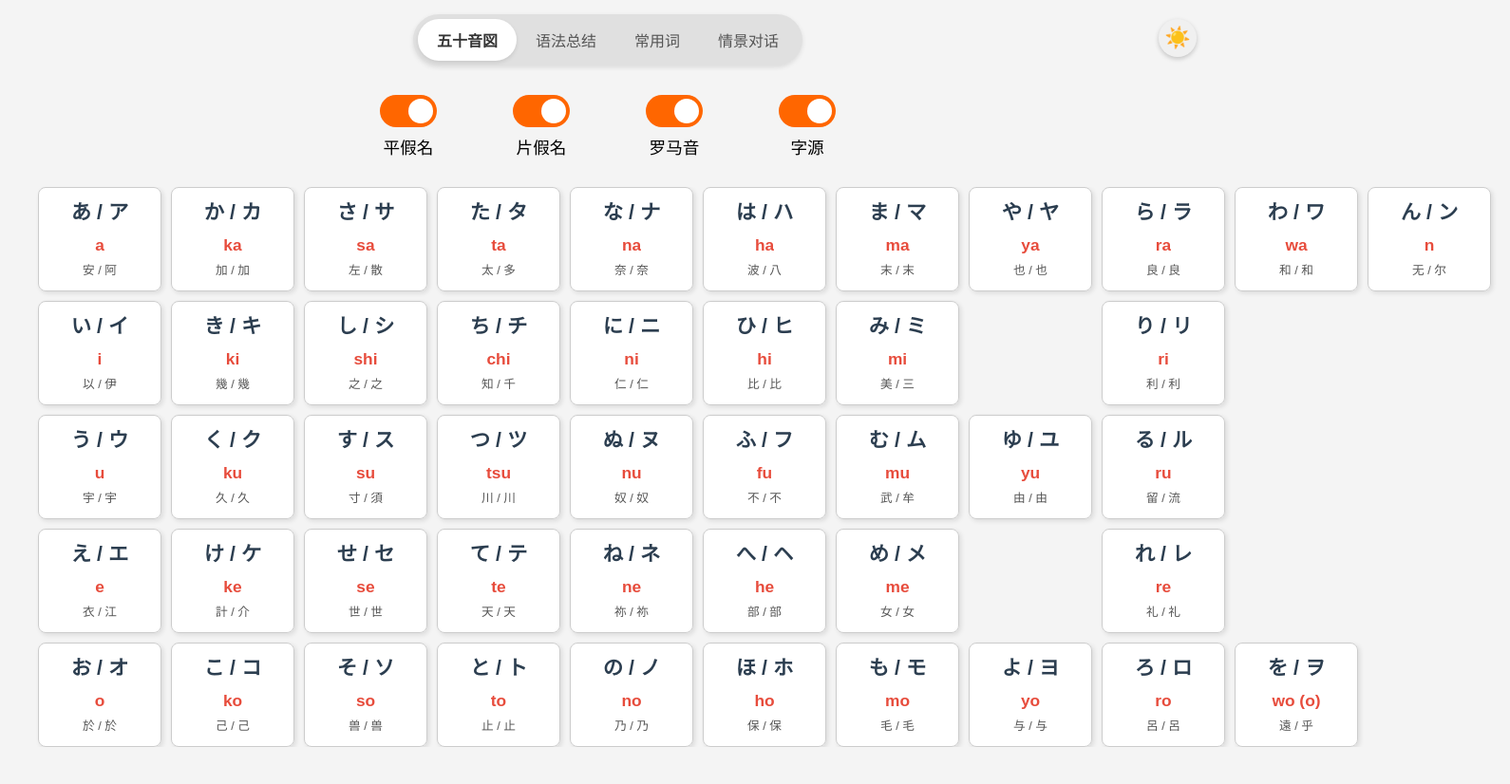
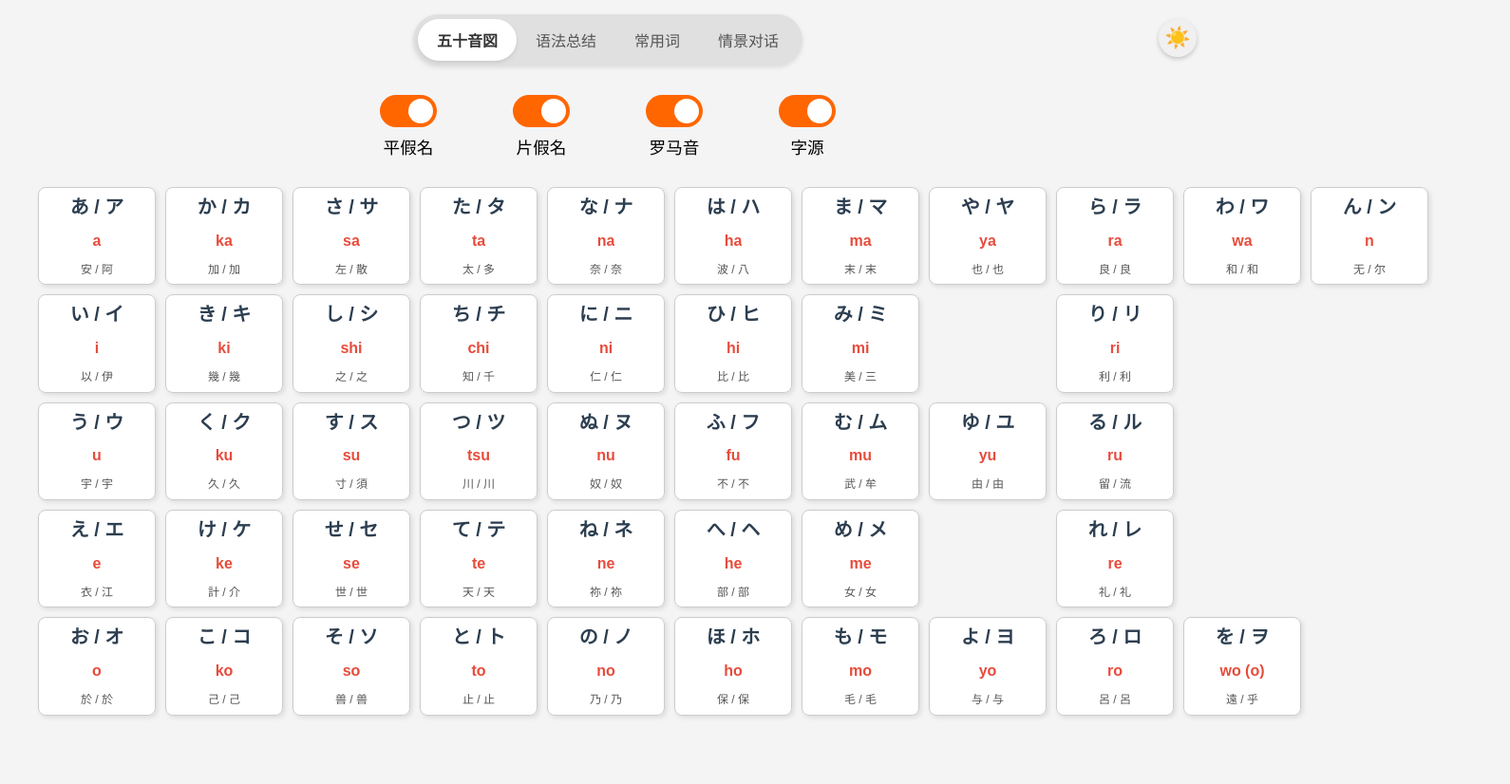
Before and after one commit to Q1CHENL/kana, a plain HTML site: page kana.html in a window 1280 px wide. Shown: the whole page at 95% size, 1590 px wide, since content can reach past the window. Drawn offline with Linux system fonts and the light colour scheme.

Commit message:
Some basic resizing logic.

```diff
--- a/styles.css
+++ b/styles.css
@@ -288,18 +288,22 @@ body.dark-mode .origins {
         gap: 10px;
         max-width: 100%;
         padding: 0 20px;
-        justify-content: center;
-        margin: 0 auto;
+        justify-content: center; /* Center grid items horizontally */
+        margin: 0 auto; /* Keep the grid container centered if possible */
         overflow-x: auto;
         min-width: min-content;
+        /* Ensure container respects padding */
+        box-sizing: border-box;
+        /* Add some padding at the bottom if needed */
+        padding-bottom: 15px;
     }
 
     /* Show placeholders for ya and wa columns */
     .placeholder {
         display: block;
-        width: 120px;
-        height: 100px;
         visibility: hidden;
+        aspect-ratio: 1.2 / 1;
+        width: clamp(80px, min(calc(15vw - 10px), calc(15vh - 10px)), 120px);
     }
 
     /* Keep other existing styles */
@@ -307,23 +311,10 @@ body.dark-mode .origins {
         padding-bottom: 40px;
     }
 
-    .kana-button,
-    .placeholder {
-        width: 120px;
-        height: 100px;
-    }
-
-    .kana-pair {
-        font-size: 1.4em;
-    }
-
-    .romaji {
-        font-size: 1.1em;
-    }
-
-    .origins {
-        font-size: 0.85em;
-    }
+    /* Font sizes removed from here - will be handled by container queries */
+    /* .kana-pair { ... } */
+    /* .romaji { ... } */
+    /* .origins { ... } */
 }
 
 /* Add horizontal scrolling indicators */
@@ -363,13 +354,17 @@ body.dark-mode .origins {
 /* --- Card Flip Styles --- */
 .kana-button {
   box-sizing: border-box;
-  width: 130px;
-  height: 110px;
+  width: clamp(100px, min(calc(18vw - 20px), calc(18vh - 20px)), 130px);
+  aspect-ratio: 1.2 / 1;
   background-color: transparent; /* Button itself is a container */
   border: none; /* Remove default button border */
   padding: 0; /* Remove default button padding */
   perspective: 1000px; /* For 3D flip effect */
   cursor: default; /* Default cursor */
+
+  /* --- Define as Container --- */
+  container-type: inline-size; /* Base scaling on width */
+  container-name: kana-tile; /* Optional name */
 }
 
 .kana-card-inner {
@@ -409,13 +404,17 @@ body.dark-mode .origins {
 .kana-card-front {
   background-color: #ffffff;
   color: black;
+  display: flex;
+  flex-direction: column;
+  justify-content: space-between; /* Better space distribution */
+  padding: 8px 10px; /* Slightly reduce vertical padding */
 }
 
 .kana-card-back {
   background-color: #ffedd5; /* Light blue for back */
   color: #2c3e50;
   transform: rotateY(180deg); /* Position back face */
-  font-size: 1.8em; /* Larger font for Romaji on back */
+  font-size: clamp(1.3em, calc(0.8em + 3vmin), 1.8em);
   font-weight: bold;
   font-family: "Arial", sans-serif;
 }
@@ -423,26 +422,40 @@ body.dark-mode .origins {
 
 /* Content Styles (inside front face) */
 .kana-pair {
-  font-size: 1.6em;
+  /* --- Adjusted font size using Container Query Inline units --- */
+  font-size: clamp(0.8em, 20cqi, 1.5em); /* Reduced max slightly */
   font-weight: bold;
   color: #2c3e50;
-  margin-bottom: 5px;
+  margin-bottom: 2px; /* Reduce bottom margin */
+  line-height: 1.2; /* Tighter line height for kana */
+  flex-shrink: 0; /* Prevent kana pair from shrinking too much */
 }
 
 .romaji {
-  font-size: 1.3em; /* Increased from 1.1em */
-  font-weight: bold; /* Added bold weight */
+  /* --- Adjusted font size using Container Query Inline units --- */
+  font-size: clamp(0.65em, 14cqi, 1.2em); /* Adjusted min, cqi, max */
+  font-weight: bold;
   color: #e74c3c;
-  margin-bottom: 5px;
+  margin: 0; /* Remove vertical margins */
+  padding: 1px 0; /* Reduced padding slightly */
   font-family: "Arial", sans-serif;
-  transition: opacity 0.3s, font-size 0.3s, height 0.3s, margin 0.3s;
+  transition: opacity 0.3s, font-size 0.3s, height 0.3s, margin 0.3s, padding 0.3s;
   opacity: 1;
   height: auto;
   overflow: hidden;
+  flex-shrink: 0; /* Romaji usually shouldn't shrink much either */
 }
+
 .origins {
-  font-size: 0.95em;
+  /* --- Adjusted font size using Container Query Inline units --- */
+  font-size: clamp(0.5em, 12cqi, 0.9em); /* Adjusted min, cqi, max */
   color: #555;
+  transition: opacity 0.3s, font-size 0.3s, height 0.3s, margin 0.3s, padding 0.3s;
+  margin-top: 2px; /* Fixed small margin instead of auto */
+  padding: 0; /* Remove padding to save space */
+  line-height: 1.15; /* Adjusted back slightly */
+  max-height: none; /* Remove height constraint */
+  overflow: hidden; /* Changed from visible to hidden */
 }
 
 /* Hide Romaji via Class */
@@ -462,8 +475,9 @@ body.dark-mode .origins {
 /* Placeholder specifically */
 .placeholder {
   box-sizing: border-box;
-  width: 130px;
-  height: 110px;
+  /* width: clamp(100px, min(calc(18vw - 20px), calc(18vh - 20px)), 130px); */
+  height: calc(clamp(100px, min(calc(18vw - 20px), calc(18vh - 20px)), 130px) / 1.2);
+  aspect-ratio: 1.2 / 1;
   /* Make sure it doesn't interfere */
   background-color: transparent;
   border: none;
@@ -475,15 +489,9 @@ body.dark-mode .origins {
   opacity: 0;
   font-size: 0; /* Shrink font size */
   height: 0; /* Collapse height */
-  margin-bottom: 0; /* Remove margin */
+  margin-top: 0; /* Remove margin when hidden */
+  margin-bottom: 0; /* Remove margin when hidden */
   padding: 0;
-}
-
-/* Add transition for origins - place near existing .origins style */
-.origins {
-  font-size: 0.95em;
-  color: #555;
-  transition: opacity 0.3s, font-size 0.3s, height 0.3s, margin 0.3s; /* Add smooth transition */
 }
 
 .switches-container {
@@ -591,3 +599,17 @@ body.dark-mode .moon-icon {
   opacity: 1;
   transform: translateY(0);
 }
+
+/* Add a media query for very small screens */
+@media (max-height: 600px), (max-width: 400px) {
+  .kana-card-front {
+    padding: 6px 8px; /* Even smaller padding */
+    justify-content: space-between; /* Ensure good distribution */
+  }
+
+  /* Font sizes removed from here - will be handled by container queries */
+  /* .kana-pair { ... } */
+  /* .romaji { ... } */
+  /* .origins { ... } */
+
+}
```
